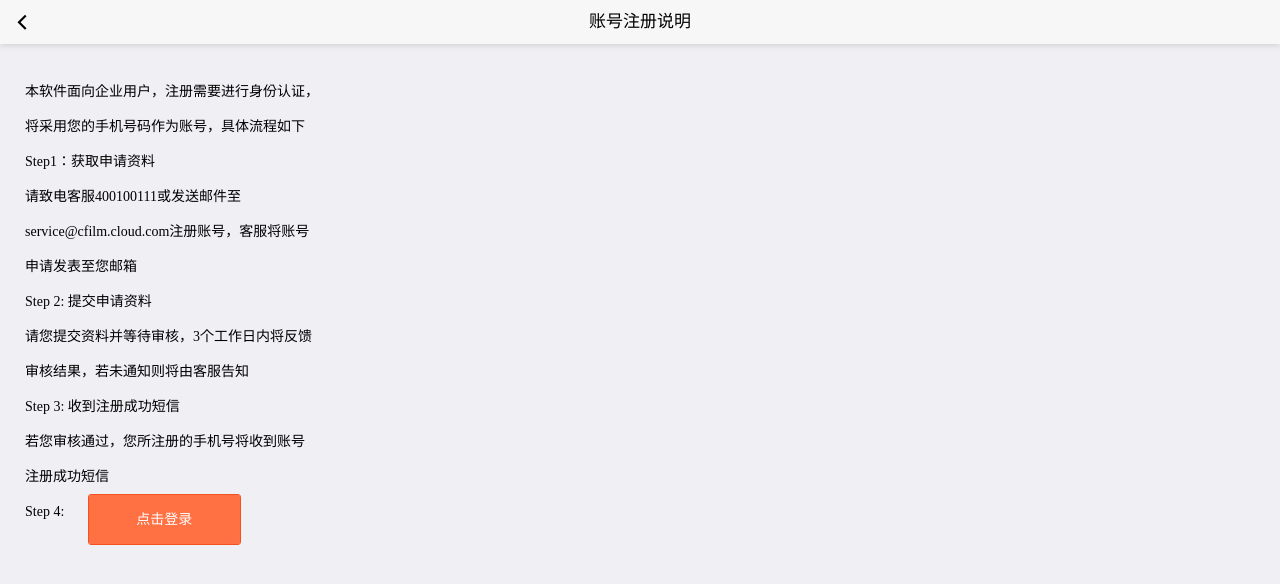
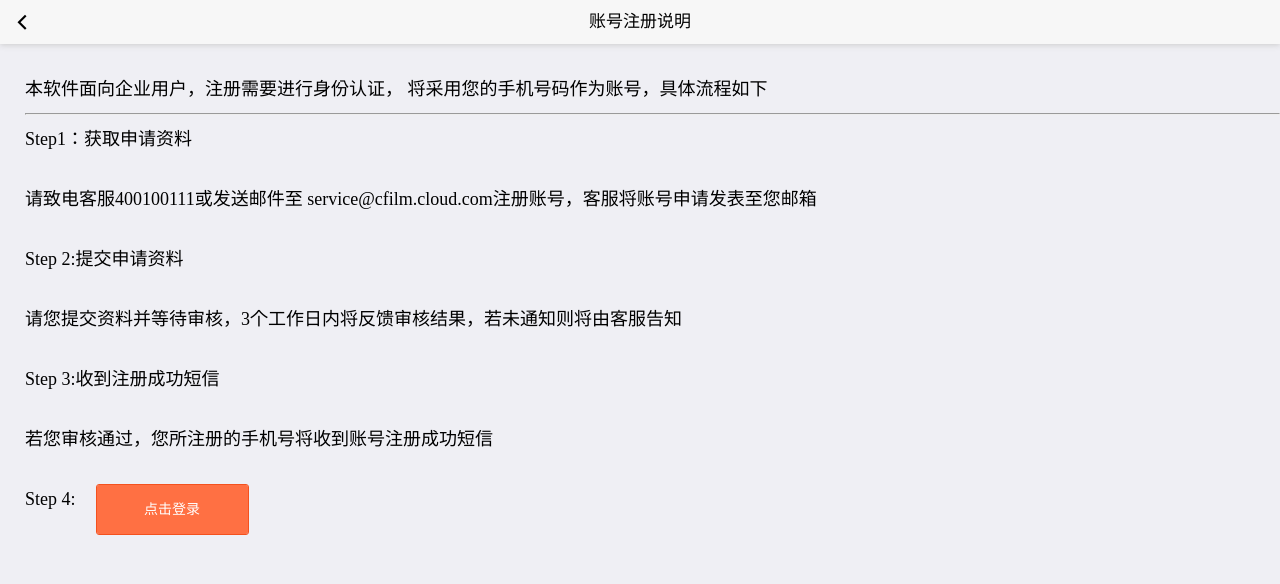
Before and after one commit to zuoxx/zuoxx, a plain HTML site: page view/registerExplian.html in a window 1280 px wide. Drawn offline with Linux system fonts and the light colour scheme.

Commit message:
register

```diff
--- a/view/registerExplian.html
+++ b/view/registerExplian.html
@@ -10,13 +10,14 @@
       	mui.init();
     </script>
     <style type="text/css">
-    .text{
+    .mui-content{
+    	width: auto;
     	margin-top: 30px;
     	margin-left: 25px;
-    	font-size: 14px;
+    	font-size: 18px;
     	color: #000000;
     	font-family: "微软雅黑";
-    	line-height: 35px;
+    	line-height: 30px;
 
     }
     .mui-title{
@@ -38,17 +39,16 @@
 	    <h1 class="mui-title">账号注册说明</h1>
 	</header>
 	<div class="mui-content">
-	    <div class="text" >
-	    	本软件面向企业用户，注册需要进行身份认证，<br />
-	    	将采用您的手机号码作为账号，具体流程如下<br />
-	    	Step1：获取申请资料<br />
-	    	请致电客服400100111或发送邮件至<br/> service@cfilm.cloud.com注册账号，客服将账号<br />申请发表至您邮箱<br />
-	    	Step 2:  提交申请资料<br />
-	    	请您提交资料并等待审核，3个工作日内将反馈<br />审核结果，若未通知则将由客服告知<br />
-	    	Step 3:   收到注册成功短信<br />若您审核通过，您所注册的手机号将收到账号<br />注册成功短信<br />
-	    	Step 4: <button class="mui-login" onclick="javascript:window.location.href=''">点击登录</button><br />
-		</div>
-</div>
+	    	本软件面向企业用户，注册需要进行身份认证，
+	    	将采用您的手机号码作为账号，具体流程如下
+	    	<hr />
+	    	Step1：获取申请资料<br /><br />
+	    	请致电客服400100111或发送邮件至 service@cfilm.cloud.com注册账号，客服将账号申请发表至您邮箱<br /><br />
+	    	Step 2:提交申请资料<br /><br />
+	    	请您提交资料并等待审核，3个工作日内将反馈审核结果，若未通知则将由客服告知 <br /><br />
+	    	Step 3:收到注册成功短信<br /><br />
+	    	若您审核通过，您所注册的手机号将收到账号注册成功短信<br /><br />
+	    	Step 4:<button class="mui-login" onclick="javascript:window.location.href=''">点击登录</button><br />
 	</div>
 </body>
 </html>
```
